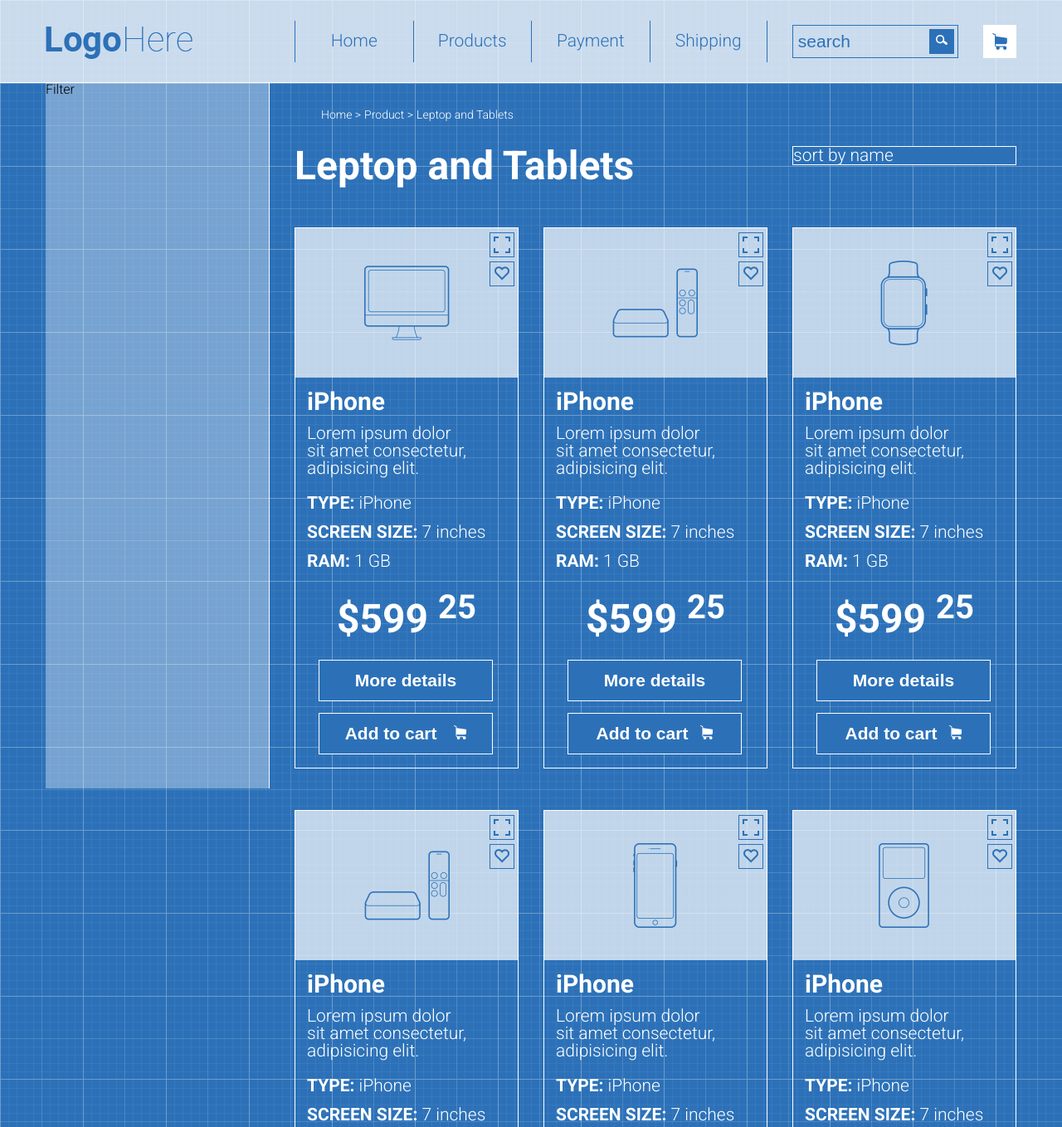
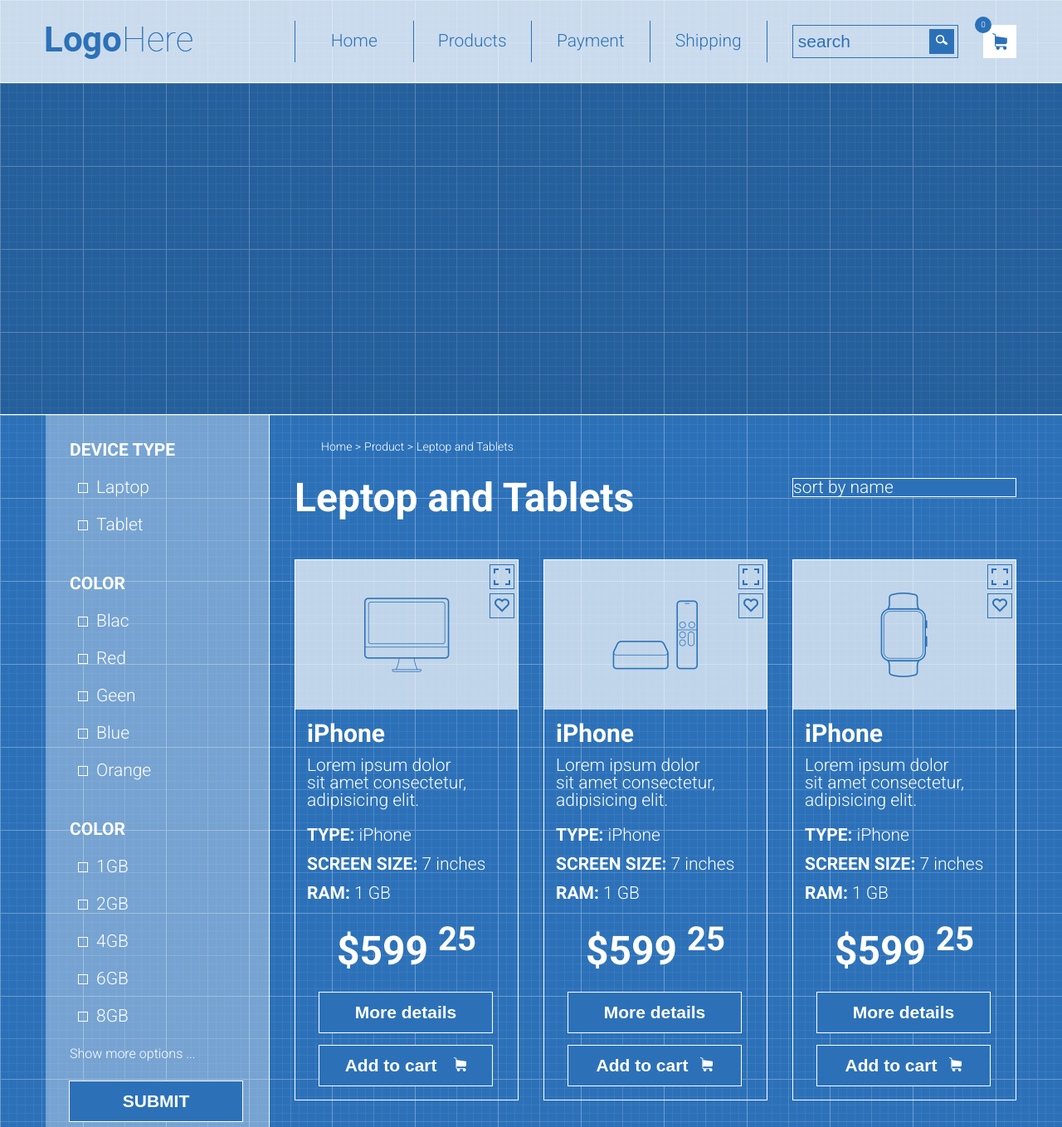
Before and after one commit to Voxaxaxa/SkillUp, a plain HTML site: page index.html in a window 1280 px wide. Shown: the top 1358 px of the page at 83% size. Drawn offline with Linux system fonts and the light colour scheme.

Commit message:
new file js and modified css,html

```diff
--- a/index.html
+++ b/index.html
@@ -49,16 +49,48 @@
                         <input class="search-txt" type="text" placeholder="search">
                         <button class="search-btn"> <img src="search.png" alt=""></button>
                     </div>
-                    <a class="basket" href=""><img src="basket.png" alt=""></a>
-                </div>
-            </div>
-        </div>
+                    <div class="cart">
+                        <div id="products-count">0</div>
+                    </div>
     </header>
+    <div class="menu-foto"></div>
     <main class="main">
         <div class="container">
             <div class="row">
                 <div class="col-3">
-                    <div class="filter">Filter</div>
+                    <div class="filter">
+                        <div class="device-type">
+                            <span>DEVICE TYPE</span>
+                            <div class="checkbox-menu">
+                                <div><input type="checkbox" id="laptop"> <label for="laptop">Laptop</label></div>
+                                <div><input type="checkbox" id="tablet"> <label for="tablet">Tablet</label></div>
+                            </div>
+                        </div>
+                        <div class="device-type">
+                            <span>COLOR</span>
+                            <div class="checkbox-menu">
+                                <div><input type="checkbox" id="blac"> <label for="blac">Blac</label></div>
+                                <div><input type="checkbox" id="red"> <label for="red">Red</label></div>
+                                <div><input type="checkbox" id="green"> <label for="green">Geen</label></div>
+                                <div><input type="checkbox" id="blue"> <label for="blue">Blue</label></div>
+                                <div><input type="checkbox" id="orange"> <label for="orange">Orange</label></div>
+                            </div>
+                        </div>
+                        <div class="device-type-too">
+                            <span>COLOR</span>
+                            <div class="checkbox-menu">
+                                <div><input type="checkbox" id="1gb"> <label for="1gb">1GB</label></div>
+                                <div><input type="checkbox" id="2gb"> <label for="2gb">2GB</label></div>
+                                <div><input type="checkbox" id="4GB"> <label for="4gb">4GB</label></div>
+                                <div><input type="checkbox" id="6gb"> <label for="6gb">6GB</label></div>
+                                <div><input type="checkbox" id="8gb"> <label for="8gb">8GB</label></div>
+                            </div>
+                        </div>
+                        <span class="show-more">Show more options ...</span>
+                        <div>
+                            <button class="btn-submit">SUBMIT</button>
+                        </div>
+                    </div>
                 </div>
                 <div class="col-9">
                     <div class="row">
@@ -105,7 +137,8 @@
                                     </div>
                                 </div>
                                 <div class="product-title">iPhone</div>
-                                <div class="product-desc">Lorem ipsum dolor sit amet consectetur, adipisicing elit.</div>
+                                <div class="product-desc">Lorem ipsum dolor sit amet consectetur, adipisicing elit.
+                                </div>
                                 <div class="product-fwatures">
                                     <span>TYPE:</span> iPhone
                                 </div>
@@ -132,7 +165,8 @@
                                     </div>
                                 </div>
                                 <div class="product-title">iPhone</div>
-                                <div class="product-desc">Lorem ipsum dolor sit amet consectetur, adipisicing elit.</div>
+                                <div class="product-desc">Lorem ipsum dolor sit amet consectetur, adipisicing elit.
+                                </div>
                                 <div class="product-fwatures">
                                     <span>TYPE:</span> iPhone
                                 </div>
@@ -159,7 +193,8 @@
                                     </div>
                                 </div>
                                 <div class="product-title">iPhone</div>
-                                <div class="product-desc">Lorem ipsum dolor sit amet consectetur, adipisicing elit.</div>
+                                <div class="product-desc">Lorem ipsum dolor sit amet consectetur, adipisicing elit.
+                                </div>
                                 <div class="product-fwatures">
                                     <span>TYPE:</span> iPhone
                                 </div>
@@ -186,7 +221,8 @@
                                     </div>
                                 </div>
                                 <div class="product-title">iPhone</div>
-                                <div class="product-desc">Lorem ipsum dolor sit amet consectetur, adipisicing elit.</div>
+                                <div class="product-desc">Lorem ipsum dolor sit amet consectetur, adipisicing elit.
+                                </div>
                                 <div class="product-fwatures">
                                     <span>TYPE:</span> iPhone
                                 </div>
@@ -213,7 +249,8 @@
                                     </div>
                                 </div>
                                 <div class="product-title">iPhone</div>
-                                <div class="product-desc">Lorem ipsum dolor sit amet consectetur, adipisicing elit.</div>
+                                <div class="product-desc">Lorem ipsum dolor sit amet consectetur, adipisicing elit.
+                                </div>
                                 <div class="product-fwatures">
                                     <span>TYPE:</span> iPhone
                                 </div>
@@ -240,7 +277,8 @@
                                     </div>
                                 </div>
                                 <div class="product-title">iPhone</div>
-                                <div class="product-desc">Lorem ipsum dolor sit amet consectetur, adipisicing elit.</div>
+                                <div class="product-desc">Lorem ipsum dolor sit amet consectetur, adipisicing elit.
+                                </div>
                                 <div class="product-fwatures">
                                     <span>TYPE:</span> iPhone
                                 </div>
@@ -267,7 +305,8 @@
                                     </div>
                                 </div>
                                 <div class="product-title">iPhone</div>
-                                <div class="product-desc">Lorem ipsum dolor sit amet consectetur, adipisicing elit.</div>
+                                <div class="product-desc">Lorem ipsum dolor sit amet consectetur, adipisicing elit.
+                                </div>
                                 <div class="product-fwatures">
                                     <span>TYPE:</span> iPhone
                                 </div>
@@ -294,7 +333,8 @@
                                     </div>
                                 </div>
                                 <div class="product-title">iPhone</div>
-                                <div class="product-desc">Lorem ipsum dolor sit amet consectetur, adipisicing elit.</div>
+                                <div class="product-desc">Lorem ipsum dolor sit amet consectetur, adipisicing elit.
+                                </div>
                                 <div class="product-fwatures">
                                     <span>TYPE:</span> iPhone
                                 </div>
@@ -321,7 +361,8 @@
                                     </div>
                                 </div>
                                 <div class="product-title">iPhone</div>
-                                <div class="product-desc">Lorem ipsum dolor sit amet consectetur, adipisicing elit.</div>
+                                <div class="product-desc">Lorem ipsum dolor sit amet consectetur, adipisicing elit.
+                                </div>
                                 <div class="product-fwatures">
                                     <span>TYPE:</span> iPhone
                                 </div>
@@ -341,9 +382,27 @@
 
             </div>
         </div>
-        </div>
+        <script src="/app.js"></script>
     </main>
     <footer class="footer">Footer</footer>
+
+    <!-- <div class="modal">
+        <div class="modal-block">
+            <form>
+                <div class="btnn-wrap">
+                    <div class="btnn-close">X</div>
+                </div>
+                <h3>Please call for more details</h3>
+                <div class="form-field">
+                    <input type="text" placeholder="Your name">
+                </div>
+                <div class="form-field">
+                    <input type="text" placeholder="Your phone">
+                </div>
+                <button>Send</button>
+            </form>
+        </div>
+    </div> -->
 </body>
 
 </html>
--- a/style.css
+++ b/style.css
@@ -24,6 +24,8 @@ body {
     padding-left: 15px;
     padding-right: 15px;
 }
+
+
 
 .col-1 {
     flex: 0 0 8.33333%;
@@ -69,6 +71,40 @@ body {
 .col-12{
     flex: 0 0 100%;
     max-width: 100%;
+}
+
+.cart {
+    position: relative;
+    background-image: url(/basket.png);
+    background-repeat: no-repeat;
+    background-position: center;
+    background-color: #fff;
+    cursor: pointer;
+    width: 40px;
+    height: 40px;
+    border: 0px;
+    margin-left: 30px;
+}
+
+#products-count {
+    position: absolute;
+    top:-10px;
+    left: -10px;
+    width: 20px;
+    height: 20px;
+    background-color: #2c71b8;
+    border-radius: 50%;
+    font-size: 10px;
+    text-align: center;
+    line-height: 20px;
+    color:white;
+}
+
+.menu-foto{
+    width: 100%;
+    height: 400px;
+    border-bottom: 1px solid white;
+    background-color: rgba(0, 0, 0, .15);
 }
 
 .header{
@@ -190,10 +226,10 @@ body {
    }
 
 .filter{
-    margin-top: -1380px;
+    margin-top: -1350px;
     border-right: 1px solid white;
     width: 100%;
-    height: 850px;
+    height: 880px;
     background-color: rgb(255, 255, 255, .35);
     /* flex-direction: column; */
 }
@@ -203,7 +239,7 @@ body {
     padding: 30px;
  }
 
- .breadcrumbs ul li a{
+.breadcrumbs ul li a{
     text-decoration: none;
     padding: 2px;
     color: white;
@@ -312,13 +348,16 @@ body {
     background-position: center;
 }
 
-.like-btn:hover{
+.like-btnToo{
     width: 20px;
     height: 20px;
     background-image: url(likehover.png);
     border: none;
     background-color: #2c71b8;
+    background-repeat: no-repeat;
+    background-position: center;
 }
+
 
 .like{
     width: 30px;
@@ -398,3 +437,109 @@ body {
 .btn-add-to-cart img{
     margin-left: 15px;
 }
+
+.device-type{
+    margin-top: 32px;
+    margin-left: 29px;
+    margin-bottom: 50px;
+    font-size: 21px;
+    color: white;
+}
+
+.device-type-too{
+    margin-top: 32px;
+    margin-left: 29px;
+    margin-bottom: 27px;
+    font-size: 21px;
+    color: white;
+}
+
+.device-type-too > span{
+    font-weight: bold;
+}
+
+.device-type > span{
+    font-weight: bold;
+}
+
+.checkbox-menu > div{
+    margin-top: 24px;
+}
+
+label{
+    padding-left: 10px;
+    position: relative;
+}
+
+label::before{
+    content: "";
+    display: inline-block;
+    width: 10px;
+    height: 10px;
+    border: 1px solid white;
+    margin-right: 10px;
+    cursor: pointer;
+}
+
+input[type="checkbox"]{
+    display: none;
+}
+
+input[type="checkbox"]:checked + label::before{
+    background-color: white;
+}
+
+.show-more{
+    color: white;
+    margin-left: 29px;
+}
+
+.btn-submit{
+    margin-top: 24px;
+}
+
+.btn-submit:hover{
+    border: 2px solid white;
+    background-color: rgb(255, 255, 255, .35);
+}
+
+
+.modal{
+    position: fixed;
+    top: 0;
+    left: 0;
+    bottom: 0;
+    right: 0;
+    background-color: rgba(0, 0, 0, 0.55);
+}
+
+.modal-block{
+    width: 300px;
+    height: 200px;
+    background-color: white;
+    margin: 80px auto;
+    padding: 15px;
+    text-align: center;
+}
+
+.form-field{
+    margin-bottom: 15px;
+}
+
+.form-field input{
+    width: 100%;
+    height: 30px;
+}
+
+.modal-block h3{
+    margin-bottom: 15px;
+}
+
+.btnn-wrap{
+    display: flex;
+    justify-content: flex-end;
+}
+
+.btnn-close{
+    cursor: pointer;
+}
```
Also changed, not shown: app.js (added, +39 -0 lines).
